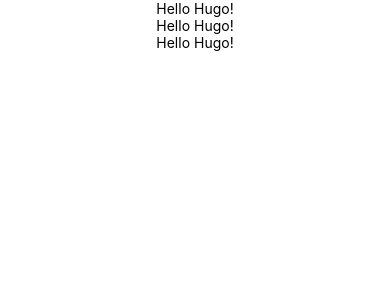
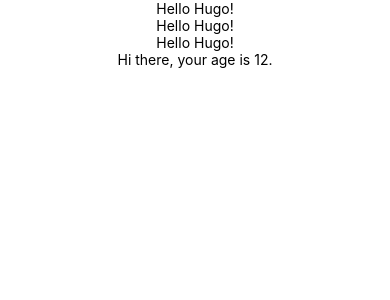
Before and after one commit to burbelohugo/react-native-test, a React Native app in the folder Blank-Slate/: screen / in a window 390 px wide. Shown: the top 300 px of the page. Built offline with nearby package versions, Linux system fonts and the light colour scheme.

Commit message:
Add second prop example for practice

```diff
--- a/Blank-Slate/App.js
+++ b/Blank-Slate/App.js
@@ -9,6 +9,14 @@ class Greeting extends Component {
   }
 }
 
+class AnotherGreeting extends Component {
+  render() {
+    return (
+      <Text>Hi there, your age is {this.props.age}.</Text>
+    )
+  }
+}
+
 
 export default class App extends Component {
   render() {
@@ -17,6 +25,7 @@ export default class App extends Component {
         <Greeting name="Hugo"/>
         <Greeting name="Hugo"/>
         <Greeting name="Hugo"/>
+        <AnotherGreeting age="12"/>
       </View>
     )
   }
```
